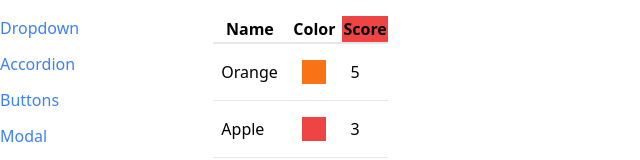
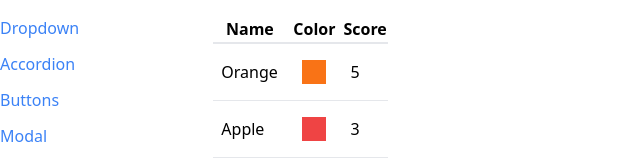
Before and after one commit to ingvillajimenez/comps, a React (Create React App) app: page /table in a window 1280 px wide. Shown: the top 160 px of the page, without its empty margins (0-640 px from the left). Built offline with nearby package versions, Linux system fonts and the light colour scheme.

Commit message:
The Big Reveal

```diff
--- a/src/pages/TablePage.js
+++ b/src/pages/TablePage.js
@@ -17,7 +17,9 @@ function TablePage() {
     {
       label: "Score",
       render: (fruit) => fruit.score,
-      header: () => <th className="bg-red-500">Score</th>,
+      // sortValue: (fruit) => fruit.score,
+      // INSIDE SORTABLE TABLE
+      // header: () => <th onClick={doSort()}>^ Score</th>
     },
   ];
 
```
